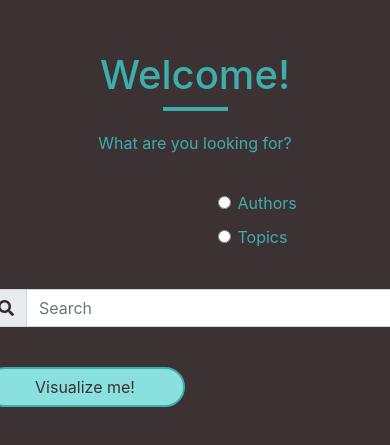
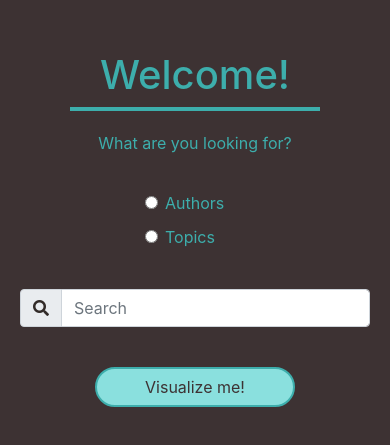
Before and after one commit to Informationsvisualisierung/oh_da, a plain HTML site: page landing.html in a window 390 px wide. Shown: the part 149-594 px from the top of the page. Drawn offline with nearby package versions, Linux system fonts and the light colour scheme.

Commit message:
landing page fertig
responsive

```diff
--- a/css/style.css
+++ b/css/style.css
@@ -48,7 +48,8 @@ a:active                { color: #322b28; }
     height: 124px;
 }
 .range-year             { margin: 40px 0; color:#322b28; }
-/*** BOOTSTRAP OVERWRITE ***/
+
+/******** BOOTSTRAP OVERWRITE ********/
 
 /* Button für die Search Bar */
 .btn-success{
@@ -81,6 +82,7 @@ a:active                { color: #322b28; }
 
 /* Form */
 .form-check-label           { color:#322b28; }
+.lp-margin                  { margin-left: 50px; }
 
 /* Cards */
 .card{
@@ -109,3 +111,24 @@ a:active                { color: #322b28; }
 .line                       { border: 2px solid #3daeac}
 
 /* Radio Button */
+
+
+/********************** RESPONSIVE DESIGN **********************/
+
+/* MEDIUM */
+@media only screen and (max-width: 1199px) and (min-width: 992px){
+
+    .lp-margin      { margin-left: 50px; }
+}
+
+/* SMALL */
+@media only screen and (max-width: 991px) and (min-width: 768px){
+
+    .lp-margin      { margin-left: 30px; }
+}
+
+/* MOBILE */
+@media only screen and (max-width: 767px){
+
+    .lp-margin       { margin-left: 20px; }
+}
--- a/landing.html
+++ b/landing.html
@@ -21,10 +21,10 @@
 </head>
 <body>
    <div class="container pdt-200">
-       <div class="row">
-            <div class="col-lg-12 col-md-8 col-sm-4 col-xs-6 tac">
+       <div class="row tac">
+            <div class="col-8 col-sm-6 mx-auto">
                 <h1>Welcome!</h1>
-                <div class="line col-2  mx-auto "></div>
+                <div class="line col-12 col-lg-5 col-md-8 mx-auto"></div>
             </div>
         </div>
         <div class="row pdt-20">
@@ -32,23 +32,27 @@
                 <p>What are you looking for?</p>
             </div>
         </div>
+        <div class="row">
+            <div class="col-12">
                 <form method="" action="">
-            <div class="col-2  mx-auto pdb-20" >
-                <div class="form-check" style="padding-left: 75px;">
+                    <div class="row">
+                        <div class="col-4 col-sm-2 pdb-20 mx-auto">
+                            <div class="form-check lp-margin">
                                 <input class="form-check-input" type="radio" name="db" id="author" value="author_name">
                                 <label class="form-check-label" for="author" style="color: #3daeac;">
                                     Authors
                                 </label>
                             </div>
-                <div class="form-check" style="padding-left: 75px; margin-top: 10px;">
+                            <div class="form-check lp-margin" style="margin-top: 10px;">
                                 <input class="form-check-input" type="radio" name="db" id="topic" value="topic_name">
                                 <label class="form-check-label" for="topic" style="color: #3daeac;">
                                     Topics
                                 </label>
                             </div>
                         </div>
-            <div class="row">
-                <div class="col-lg-4 col-md-6 col-sm-8 col-xs-10 pdt-20 mx-auto">
+                    </div>
+                    <div class="row justify-content-center">
+                        <div class="col-lg-4 col-md-6 col-sm-8 col-10 pdt-20 mx-auto">
                             <div class="input-group input-group-md">
                                 <div class="input-group-prepend">
                                     <span class="input-group-text" id="inputGroup-sizing-md"><i class="fas fa-search"></i></span>
@@ -57,12 +61,14 @@
                             </div>
                         </div>
                     </div>
-            <div class="row pdt-20">
-                <div class="pdt-20 col-lg-2 col-md-4 col-sm-6 mx-auto">
+                    <div class="row justify-content-center pdt-20 tac">
+                        <div class="pdt-20 col-lg-3 col-md-4 col-sm-6 col-10">
                             <a href="index.html" class="btn btn-outline-success" type="submit">Visualize me!</button></a>
                         </div>
                     </div>
                 </form>
+            </div>
+        </div>
     </div>
 
 <!-- ***** SCRIPTS ***** -->
```
Also changed, not shown: index.html (+2 -9 lines). Lines whose indentation alone changed are shown as unchanged.
